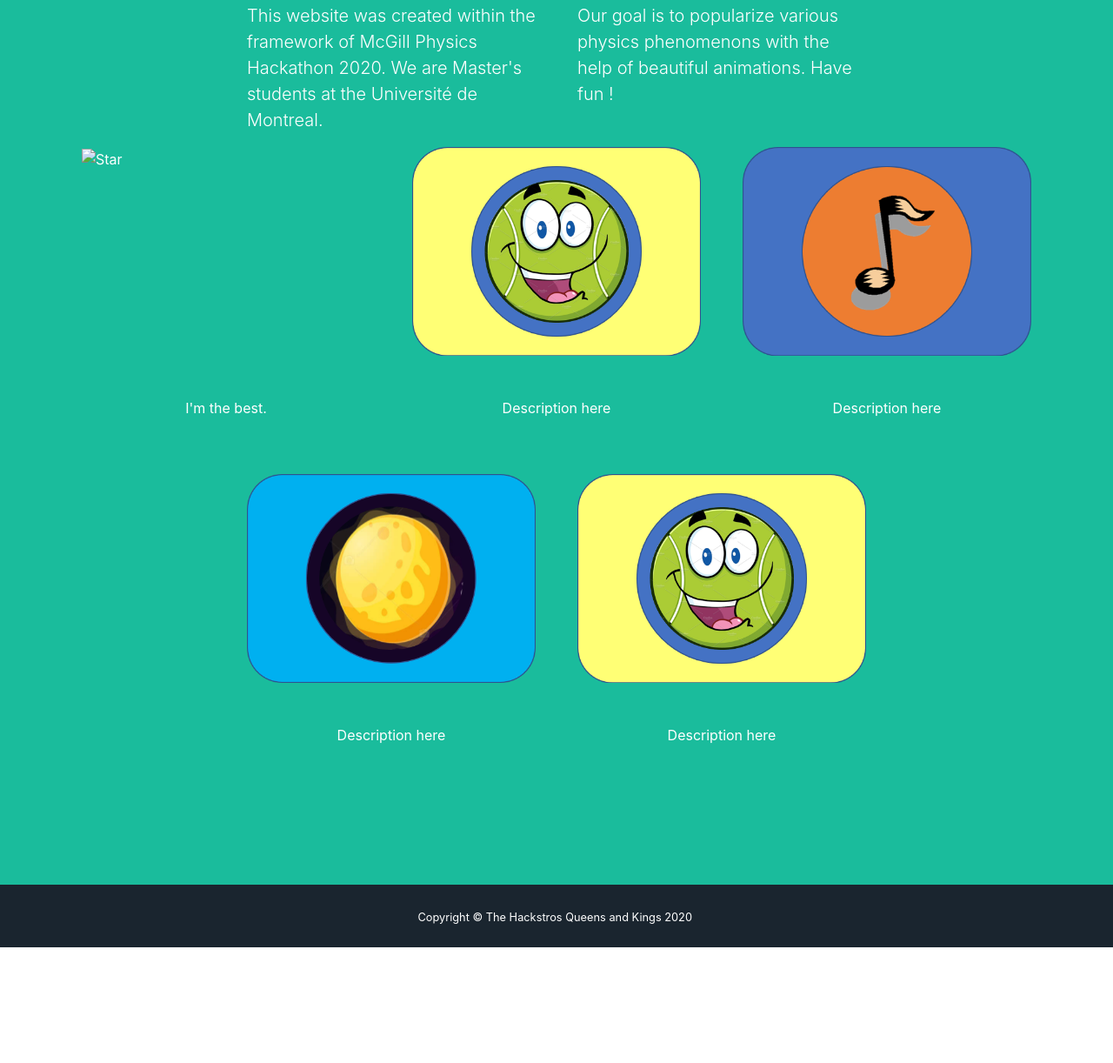
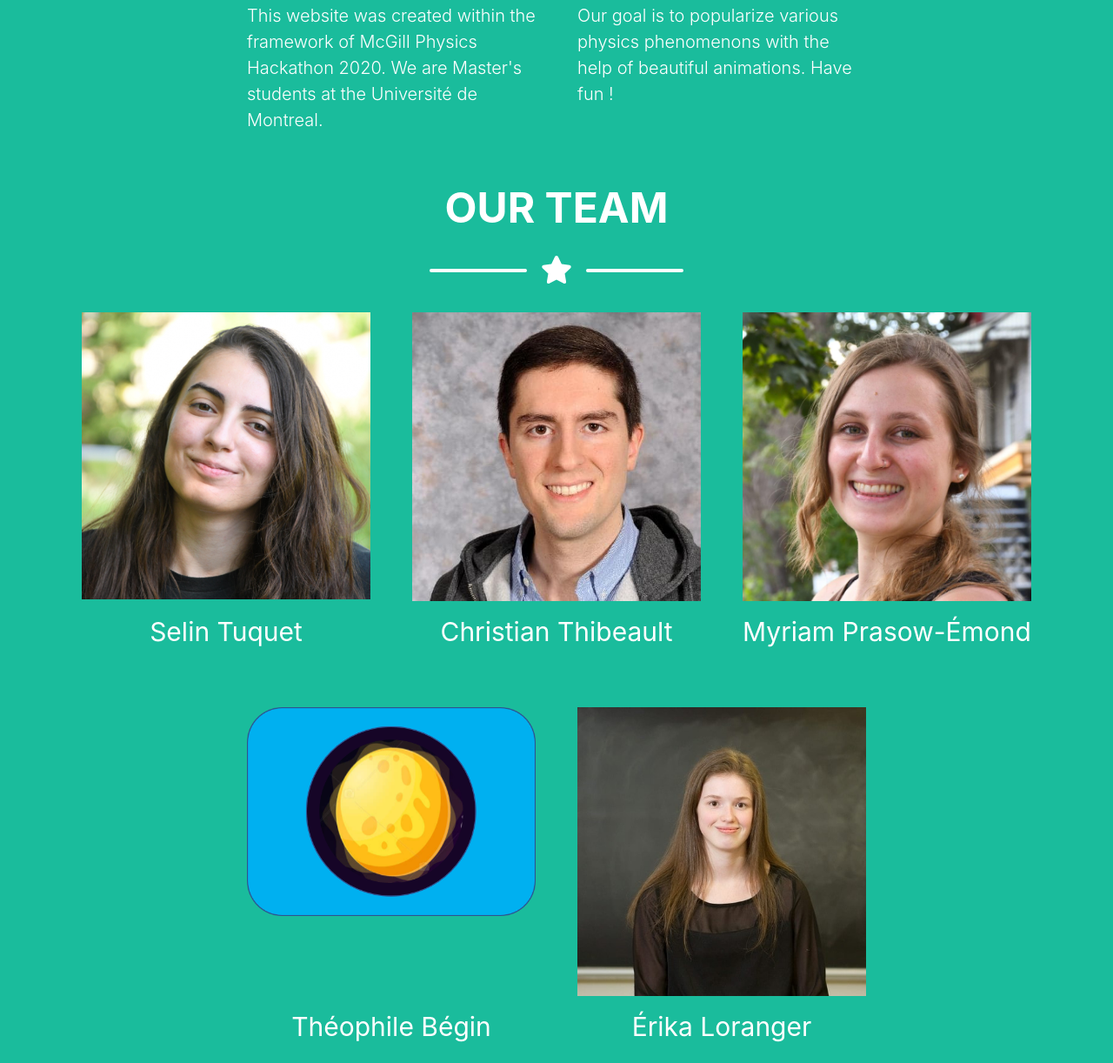
Before and after one commit to Hackstros-Queens/Hackstros-Queens, a website: page index.html in a window 1280 px wide. Shown: the part 1920-3142 px from the top of the page at 87% size. Before the commit the page ends 3009 px from the top, so only its background shows below. Drawn offline with nearby package versions, Linux system fonts and the light colour scheme; a web font is replaced by a local one.

Commit message:
photos :D

```diff
--- a/index.html
+++ b/index.html
@@ -35,7 +35,7 @@
                           <a class="nav-link dropdown-toggle"  id="navbarDropdownMenuLink" data-toggle="dropdown" aria-haspopup="true"
                             aria-expanded="false"> <i class="fa fa-bars" aria-hidden="true"></i></a>
                           <div class="dropdown-menu dropdown-primary" aria-labelledby="navbarDropdownMenuLink">
-                            <a class="dropdown-item" href="StellarEvolution.html">Stars</a>
+                            <a class="dropdown-item" href="StellarEvolution.html">Stellar Evolution</a>
                             <a class="dropdown-item" href="Trajectories.html">Trajectories</a>
                             <a class="dropdown-item" href="Musics.html">Music</a>
                           </div>
@@ -220,7 +220,15 @@
                       <p class="pre-wrap lead">Our goal is to popularize various physics phenomenons with the help of beautiful animations. Have fun !</p>
                   </div>
               </div>
-
+              <div class="text-center" style="margin-top:50px;">
+                  <h2 class="page-section-heading d-inline-block text-white">OUR TEAM</h2>
+              </div>
+              <!-- Icon Divider-->
+              <div class="divider-custom divider-light">
+                  <div class="divider-custom-line"></div>
+                  <div class="divider-custom-icon"><i class="fas fa-star"></i></div>
+                  <div class="divider-custom-line"></div>
+              </div>
 <!-- Teams !! -->
 <!-- First Row -->
   <!-- Photos -->
@@ -228,36 +236,36 @@
                   <!-- Portfolio Items-->
                   <div class="col-md-6 col-lg-4 mb-5">
                       <div class="portfolio-item mx-auto" data-toggle="modal" data-target="#portfolioModal0">
-                        <img class="img-fluid" src="assets/img/selin." alt="Star"/>
+                        <img class="img-fluid" src="assets/img/selin.png" alt="Selin"/>
                       </div>
                   </div>
                   <div class="col-md-6 col-lg-4 mb-5">
                       <div class="portfolio-item mx-auto" data-toggle="modal" data-target="#portfolioModal1">
-                        <img class="img-fluid" src="assets/img/portfolio/balle.png" alt="Trajectories"/>
+                        <img class="img-fluid" src="assets/img/christian.jpg" alt="Christian"/>
                       </div>
                   </div>
                   <div class="col-md-6 col-lg-4 mb-5">
                       <div class="portfolio-item mx-auto" data-toggle="modal" data-target="#portfolioModal2">
-                            <img class="img-fluid" src="assets/img/portfolio/musique.png" alt="Musique"/>
+                            <img class="img-fluid" src="assets/img/Myriam.jpg" alt="Musique"/>
                       </div>
                   </div>
               </div>
     <!-- Description -->
-              <div class="row justify-content-center">
+              <div class="row justify-content-center" style="margin-top:-35px;">
                   <!-- Portfolio Items-->
                   <div class="col-md-6 col-lg-4 mb-5">
                       <div class="portfolio-item mx-auto" data-toggle="modal" data-target="#portfolioModal0">
-                        <p style="text-align:center">I'm the best. </p>
+                        <p style="text-align:center; font-size:30px;">Selin Tuquet</p>
                       </div>
                   </div>
                   <div class="col-md-6 col-lg-4 mb-5">
                       <div class="portfolio-item mx-auto" data-toggle="modal" data-target="#portfolioModal1">
-                        <p style="text-align:center">  Description here </p>
+                        <p style="text-align:center; font-size:30px;">Christian Thibeault</p>
                       </div>
                   </div>
                   <div class="col-md-6 col-lg-4 mb-5">
                       <div class="portfolio-item mx-auto" data-toggle="modal" data-target="#portfolioModal2">
-                        <p style="text-align:center">  Description here </p>
+                        <p style="text-align:center; font-size:30px;">Myriam Prasow-Émond</p>
                       </div>
                   </div>
               </div>
@@ -272,21 +280,21 @@
                   </div>
                   <div class="col-md-6 col-lg-4 mb-5">
                       <div class="portfolio-item mx-auto" data-toggle="modal" data-target="#portfolioModal1">
-                            <img class="img-fluid" src="assets/img/portfolio/balle.png" alt="Trajectories"/>
+                            <img class="img-fluid" src="assets/img/Erika.jpg" alt="Trajectories"/>
                       </div>
                   </div>
               </div>
       <!-- Description -->
-              <div class="row justify-content-center">
+              <div class="row justify-content-center"  style="margin-top:-35px;">
                   <!-- Portfolio Items-->
                   <div class="col-md-6 col-lg-4 mb-5">
                       <div class="portfolio-item mx-auto" data-toggle="modal" data-target="#portfolioModal0">
-                        <p style="text-align:center">  Description here </p>
+                        <p style="text-align:center; font-size:30px;">Théophile Bégin</p>
                       </div>
                   </div>
                   <div class="col-md-6 col-lg-4 mb-5">
                       <div class="portfolio-item mx-auto" data-toggle="modal" data-target="#portfolioModal1">
-                        <p style="text-align:center">  Description here </p>
+                        <p style="text-align:center; font-size:30px;">Érika Loranger</p>
                       </div>
                   </div>
               </div>
```
Also changed, not shown: Musics.html (+3 -3 lines), StellarEvolution.html (+3 -3 lines), Trajectories.html (+3 -3 lines), assets/img/Erika.jpg (added), assets/img/Myriam.jpg (added), assets/img/Picture1.jpg (added), assets/img/christian.jpg (added), assets/img/selin.png (added).
